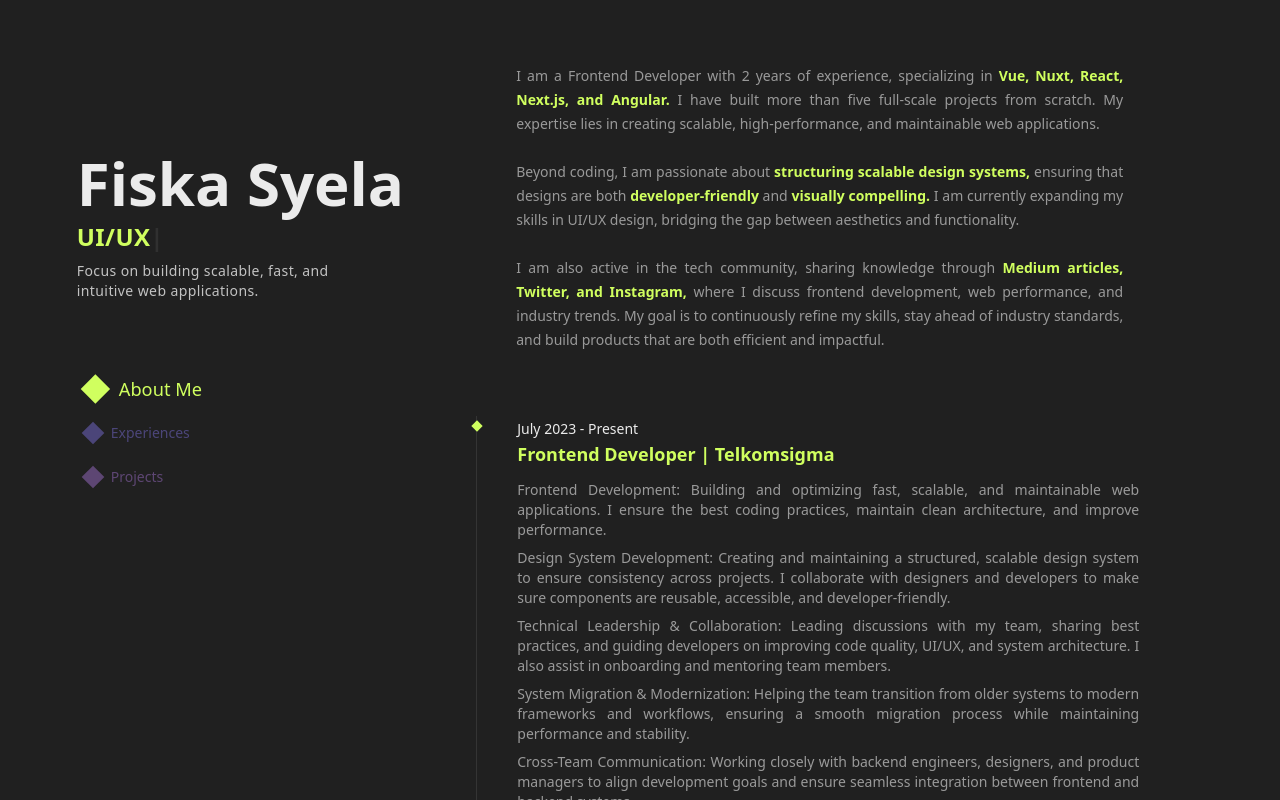
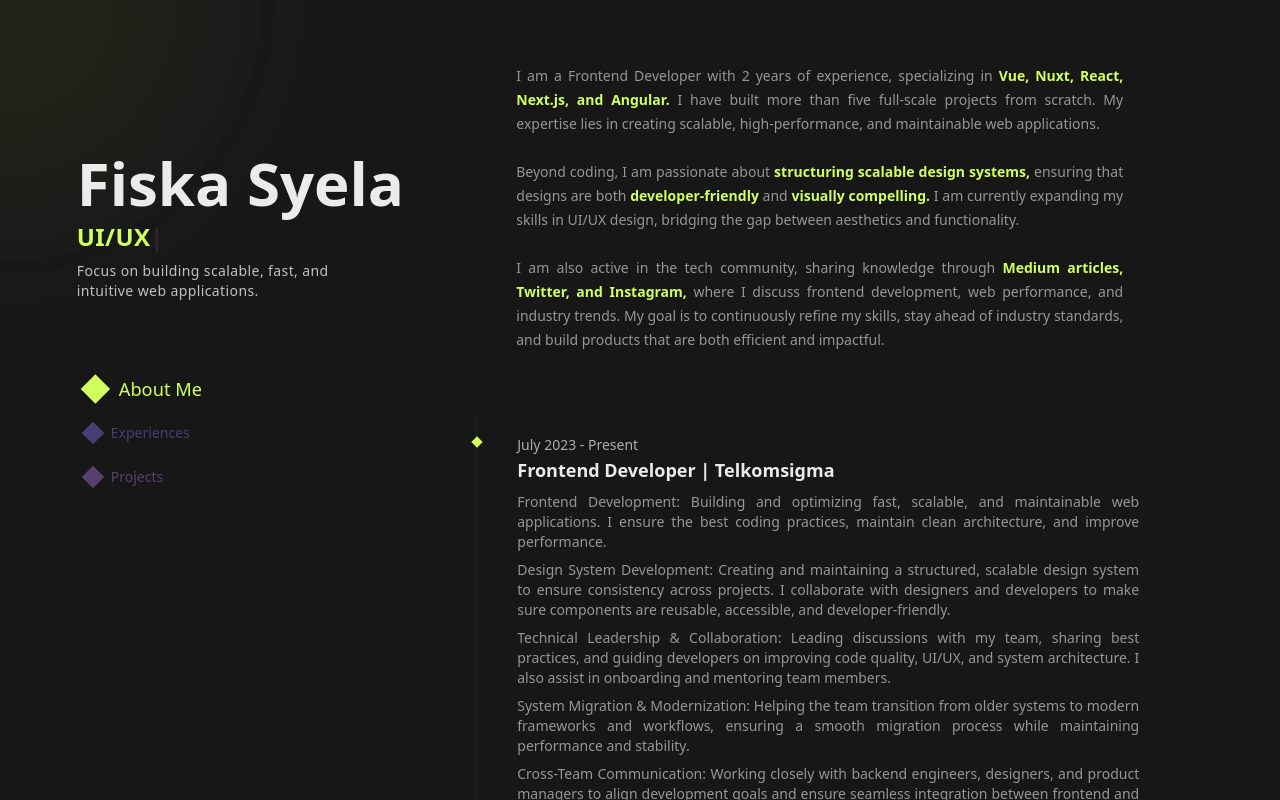
Before and after one commit to saturniesm/fiska-syela, a Vue app: page / in a window 1280 px wide. Built offline with nearby package versions, Linux system fonts and the light colour scheme; some icons are missing.

Commit message:
feat: glow on hover

```diff
--- a/src/assets/main.css
+++ b/src/assets/main.css
@@ -2,12 +2,21 @@
 
 @theme {
   --color-primary-green: #d0ff5f;
+  --color-secondary-green: #b8ff11;
+  --color-acc-green: #e7ffb0;
+
   --color-primary-purple: #8d7eff;
+  --color-secondary-purple: #5645d6;
+  --color-acc-purple: #cec9ff;
+
   --color-primary-pink: #b97fef;
+  --color-secondary-pink: #a13dff;
+  --color-acc-pink: #ead2ff;
+
   --color-background: #202020;
   --color-hint: #ebebeb;
   --color-mint: #202020;
-  --color-rock: #7E7E7E;
+  --color-rock: #7e7e7e;
 
   --font-inter: 'Inter', sans-serif;
 }
@@ -17,7 +26,17 @@ body {
   margin: 0;
   width: 100%;
   height: 100%;
-  background-color: #202020;
+  background-color: #171717;
+}
+
+/* Hide scrollbar globally */
+* {
+  scrollbar-width: none; /* Firefox */
+  -ms-overflow-style: none; /* IE and Edge */
+}
+
+*::-webkit-scrollbar {
+  display: none; /* Chrome, Safari, Opera */
 }
 
 @layer base {
--- a/src/components/Me.vue
+++ b/src/components/Me.vue
@@ -96,6 +96,11 @@ const typeEffect = () => {
   setTimeout(typeEffect, speed)
 }
 
+const changeNavigation = (id: Navigation) => {
+  layoutStore.setNavigation(id)
+  layoutStore.scrollTo(id)
+}
+
 onMounted(typeEffect)
 </script>
 
@@ -120,7 +125,7 @@ onMounted(typeEffect)
           'scale-130': nav.id === layoutStore.navigation,
           'opacity-40 hover:opacity-100': nav.id !== layoutStore.navigation,
         }"
-        @click="layoutStore.setNavigation(nav.id as Navigation)"
+        @click="changeNavigation(nav.id as Navigation)"
       >
         <span
           class="w-4 h-4 rotate-45 bg-primary-green"
--- a/src/components/Resume.vue
+++ b/src/components/Resume.vue
@@ -55,33 +55,39 @@ const resumes = [
 
 <template>
   <div class="px-6 pt-16">
-    <ol class="relative border-s px-6 border-hint/10">
-      <li class="mb-10 ms-4" v-for="resume in resumes">
+    <ol class="relative border-s border-hint/5">
+      <li
+        class="mb-4 ms-4 px-6 py-4 hover:rounded-xl group"
+        :class="`hover:${layoutStore.navigationClass('bg-transparant')}`"
+        v-for="resume in resumes"
+      >
         <div
           class="absolute w-2 h-2 mt-1.5 -start-1 rotate-45"
           :class="layoutStore.navigationClass('background')"
         ></div>
-        <time class="mb-1 text-sm font-medium leading-none text-hint !cursor-text">{{
-          resume.time
-        }}</time>
+        <time
+          class="mb-1 text-sm font-medium leading-none text-hint/70 !cursor-text group-hover:text-hint/30"
+          >{{ resume.time }}</time
+        >
         <h3
-          class="font-semibold text-gray-900 text-lg mb-3 !cursor-text"
-          :class="layoutStore.navigationClass('text')"
+          class="font-semibold text-hint text-lg mb-2 !cursor-text group-hover:text-primary-purple"
         >
           {{ resume.title }}
         </h3>
-        <ul class="flex flex-col gap-2 text-sm text-hint/60 text-justify cursor-text">
+        <ul
+          class="flex flex-col gap-2 text-sm text-hint/60 text-justify cursor-text group-hover:text-acc-purple"
+        >
           <li v-for="item in resume.desc" :key="item" class="!cursor-text">
             <span class="cursor-text">{{ item }}</span>
           </li>
         </ul>
         <div class="flex flex-row gap-2.5 mt-6 !cursor-default">
           <div
-            class="border border-hint/20 px-4 py-1.5 rounded-md text-sm text-hint"
             v-for="item in resume.skill"
-            :class="[layoutStore.navigationClass('bg-transparant'), 'bg-opacity-50']"
+            :class="[layoutStore.navigationClass('bg-transparant'), 'bg-opacity-10']"
+            class="border border-hint/5 hover:border-hint/10 px-4 py-1.5 rounded-md text-sm text-hint group-hover:border-secondary-purple group-hover:bg-secondary-purple/20"
           >
-            <span class="" :class="layoutStore.navigationClass('text')">
+            <span class="group-hover:text-acc-purple" :class="layoutStore.navigationClass('text')">
               {{ item }}
             </span>
           </div>
--- a/src/stores/layout.ts
+++ b/src/stores/layout.ts
@@ -7,6 +7,7 @@ export const useLayoutStore = defineStore('layout', () => {
   // Variable
   const navigation = ref<Navigation>('aboutme')
   const project = ref<Project>('project')
+  const activeNavigation = ref<Navigation>('aboutme')
 
   // Function
   const navigationClass = (type: NavigationType) => {
@@ -36,6 +37,11 @@ export const useLayoutStore = defineStore('layout', () => {
         [NAVIGATION.PROJECT]: 'bg-primary-pink',
         [NAVIGATION.EXP]: 'bg-primary-purple',
       },
+      'dark-background': {
+        [NAVIGATION.ABOUT]: 'bg-secondary-green',
+        [NAVIGATION.PROJECT]: 'bg-secondary-pink',
+        [NAVIGATION.EXP]: 'bg-secondary-purple',
+      },
       'bg-transparant': {
         [NAVIGATION.ABOUT]: 'bg-primary-green/15',
         [NAVIGATION.PROJECT]: 'bg-primary-pink/15',
@@ -46,7 +52,25 @@ export const useLayoutStore = defineStore('layout', () => {
     return colors[type][navigation.value] || ''
   }
 
+  const cursorGradient = computed(() => {
+    console.log(navigation.value, 'ini nilai dari navigation value')
+    switch (navigation.value) {
+      case NAVIGATION.ABOUT:
+        return 'radial-gradient(circle, rgba(208, 255, 95, 0.06) 20%, rgba(71, 71, 71, 0.09) 50%, rgba(0, 220, 130, 0) 80%)'
+      case NAVIGATION.EXP:
+        return 'radial-gradient(circle, rgba(141, 126, 255, 0.06) 20%, rgba(71, 71, 71, 0.09) 50%, rgba(0, 220, 130, 0) 80%)'
+      case NAVIGATION.PROJECT:
+        return 'radial-gradient(circle, rgba(185, 127, 239, 0.06) 20%, rgba(71, 71, 71, 0.09) 50%, rgba(0, 220, 130, 0) 80%)'
+      default:
+        return 'radial-gradient(circle, rgba(208, 255, 95, 0.06) 20%, rgba(71, 71, 71, 0.09) 50%, rgba(0, 220, 130, 0) 80%)'
+    }
+  })
+
   const setNavigation = (nav: Navigation) => {
+    navigation.value = nav
+  }
+
+  const setActiveNavigation = (nav: Navigation) => {
     navigation.value = nav
   }
 
@@ -54,5 +78,21 @@ export const useLayoutStore = defineStore('layout', () => {
     project.value = data
   }
 
-  return { navigation, setNavigation, navigationClass, project, setProject }
+  const scrollTo = (sectionId: Navigation) => {
+    const section = document.getElementById(sectionId)
+    if (section) {
+      section.scrollIntoView({ behavior: 'smooth', block: 'start' })
+    }
+  }
+
+  return {
+    navigation,
+    setNavigation,
+    navigationClass,
+    project,
+    setProject,
+    scrollTo,
+    setActiveNavigation,
+    cursorGradient,
+  }
 })
--- a/src/types/layout.ts
+++ b/src/types/layout.ts
@@ -1,4 +1,4 @@
-export type Navigation = 'aboutme' | 'experience' | 'project'
+export type Navigation = 'aboutme' | 'experience' | 'project' | 'empty'
 
 export type Project = 'project' | 'desc'
 
@@ -9,6 +9,7 @@ export type NavigationType =
   | 'bg-transparant'
   | 'text-transparant'
   | 'border-hover'
+  | 'dark-background'
 
 export type TechNav = 'imaps' | 'eproc' | 'lsm' | 'eproc' | 'digi' | 'grantha'
 
--- a/src/views/Resume.vue
+++ b/src/views/Resume.vue
@@ -3,44 +3,119 @@ import Me from '@/components/Me.vue'
 import About from '@/components/About.vue'
 import Resume from '@/components/Resume.vue'
 import Project from '@/components/Project.vue'
-import { nextTick, ref, watch } from 'vue'
+import { nextTick, onMounted, onUnmounted, ref, watch } from 'vue'
 import { useLayoutStore } from '@/stores/layout'
+import type { Navigation } from '@/types/layout'
 
 const aboutme = ref<HTMLElement | null>(null)
 const experience = ref<HTMLElement | null>(null)
 const project = ref<HTMLElement | null>(null)
 
+const cursorX = ref<number>(0)
+const cursorY = ref<number>(0)
+const cursorVisible = ref<boolean>(true)
+
 const layoutStore = useLayoutStore()
 
-const scrollTo = (sectionId: string) => {
-  const section = document.getElementById(sectionId)
-  if (section) {
-    section.scrollIntoView({ behavior: 'smooth', block: 'start' })
+const autoSelectSection = () => {
+  const sections = document.querySelectorAll('#layoutNav > section')
+
+  if (!sections.length) {
+    console.error('No sections found! Check your HTML structure.')
+    return
   }
+
+  const observer = new IntersectionObserver(
+    (entries) => {
+      let visibleSection = null
+
+      entries.forEach((entry) => {
+        if (entry.isIntersecting) {
+          visibleSection = entry.target.id
+        }
+      })
+
+      if (visibleSection) {
+        layoutStore.setNavigation(visibleSection as Navigation)
+      }
+    },
+    { threshold: 0.5 },
+  )
+
+  sections.forEach((section) => observer.observe(section))
 }
 
-watch(
-  () => layoutStore.navigation,
-  (newVal) => {
-    scrollTo(newVal)
-  },
-  { immediate: false },
-)
+// Update cursor position
+const updateCursor = (event: MouseEvent) => {
+  cursorX.value = event.clientX
+  cursorY.value = event.clientY
+}
+
+// Hide cursor when leaving the window
+const hideCursor = () => {
+  cursorVisible.value = false
+}
+
+// Show cursor when entering the window
+const showCursor = () => {
+  cursorVisible.value = true
+}
+
+onMounted(() => {
+  autoSelectSection()
+  window.addEventListener('mousemove', updateCursor)
+  window.addEventListener('mouseleave', hideCursor)
+  window.addEventListener('mouseenter', showCursor)
+})
+
+onUnmounted(() => {
+  window.removeEventListener('mousemove', updateCursor)
+  window.removeEventListener('mouseleave', hideCursor)
+  window.removeEventListener('mouseenter', showCursor)
+})
 </script>
 
 <template>
+  <div
+    class="custom-cursor"
+    :style="{
+      left: `${cursorX}px`,
+      top: `${cursorY}px`,
+      opacity: cursorVisible ? 1 : 0,
+      background: layoutStore.cursorGradient,
+    }"
+  ></div>
   <main class="lg:grid lg:grid-cols-12 px-[6%] font-sans h-screen overflow-hidden">
     <section
       class="col-span-4 flex flex-col pt-[70%] h-[70vh] items-start justify-center gap-20 sticky top-1/2 -translate-y-1/2"
     >
       <Me />
     </section>
-    <section class="col-span-8 flex flex-col overflow-y-auto h-screen pr-4">
-      <About id="aboutme" />
-      <Resume id="experience" />
-      <Project id="project" />
+    <section class="col-span-8 flex flex-col overflow-y-auto h-screen pr-4" id="layoutNav">
+      <section id="aboutme">
+        <About />
+      </section>
+      <section id="experience">
+        <Resume />
+      </section>
+      <section id="project">
+        <Project />
+      </section>
     </section>
   </main>
 </template>
 
-<style lang="scss"></style>
+<style lang="scss" scoped>
+.custom-cursor {
+  position: fixed;
+  width: 48rem;
+  height: 48rem;
+  border-radius: 50%;
+  pointer-events: none;
+  transition:
+    transform 0.1s ease-out,
+    opacity 0.2s ease-out;
+  transform: translate(-50%, -50%);
+  mix-blend-mode: difference;
+}
+</style>
```
